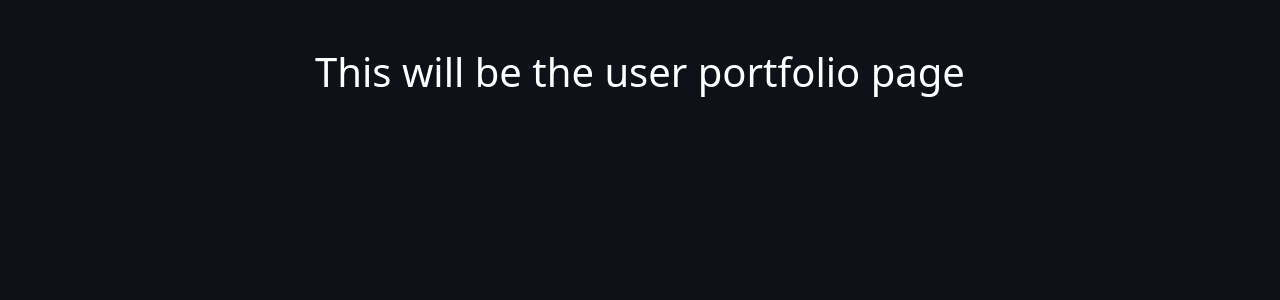
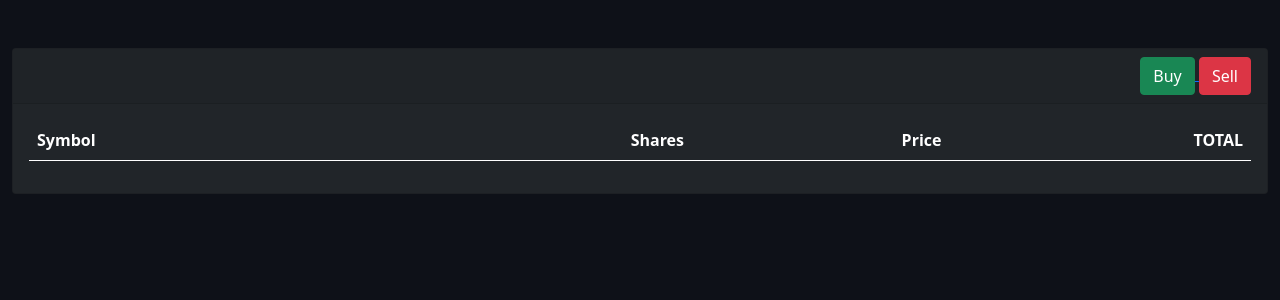
Before and after one commit to rmcharg/Trading-Platform-Sim, a Flask app: page /portfolio in a window 1280 px wide. Shown: the part 74-374 px from the top of the page. Run offline with Flask 3, Linux system fonts and the light colour scheme; a user stored in the database is signed in; lists and menus that the app fills with data are empty.

Commit message:
Added buy functionality to webapp storing the transaction and updating the users cash balance

```diff
--- a/flaskr/helpers.py
+++ b/flaskr/helpers.py
@@ -1,5 +1,10 @@
 from flask import redirect, session
 from functools import wraps
+import yfinance as yf
+import sqlite3
+
+DATABASE_NAME = 'flaskr/trade.db'
+
 
 # Decorator for routes so that is login is required
 def login_required(orig_func):
@@ -13,3 +18,67 @@
         return orig_func(*args, **kwargs)
 
     return decorated_function
+
+def get_user_cash(id):
+        """Get user cash from the database"""
+        conn = sqlite3.connect(DATABASE_NAME)
+        conn.row_factory = sqlite3.Row
+        cur = conn.cursor()
+        rows = cur.execute('SELECT cash FROM users WHERE id = ?',(session['user_id'],)).fetchall()
+        cash = rows[0]['cash']
+
+        return cash
+
+def update_user_cash(id, cash):
+        conn = sqlite3.connect(DATABASE_NAME)
+        cur = conn.cursor()
+        cur.execute("UPDATE users SET cash = ? WHERE id = ?", (cash, id))
+        conn.commit()
+
+def get_stock(symbol):
+    try:
+        ticker = yf.Ticker(symbol)
+    except:
+        return None
+
+    stock_data = ticker.history(period="1d", interval="1m")
+    current_price = stock_data.iloc[-1].Close
+    return {"price": current_price, "symbol": symbol}
+
+def get_user_portfolio(id):
+    conn = sqlite3.connect(DATABASE_NAME)
+    conn.row_factory = sqlite3.Row
+    cur = conn.cursor()
+    rows = cur.execute(
+        "SELECT symbol, SUM(shares) FROM transactions WHERE user_id = ? GROUP BY symbol"
+        , (id,)).fetchall()
+
+    stocks = []
+    portfolio_value = 0
+    for row in rows:
+        stock = get_stock(row['symbol'])
+
+        # Add number of shares of the stock and the value of the shares
+        stock['shares'] = row['SUM(shares)']
+        stock['total'] = round(stock['price'] * stock['shares'], 2)
+        stock['price'] = round(stock['price'], 2)
+
+        portfolio_value += stock['total']
+
+        stocks.append(stock)
+
+    cash = round(get_user_cash(id),2)
+    portfolio_value = round(portfolio_value, 2)
+
+    return {'stocks': stocks, 'cash': cash, 'value': portfolio_value}
+
+def add_transaction(id, symbol, shares, price, time, type):
+        conn = sqlite3.connect(DATABASE_NAME)
+        conn.row_factory = sqlite3.Row
+        cur = conn.cursor()
+
+        cur.execute(
+            "INSERT INTO transactions (user_id, symbol, shares, price, type, datetime) VALUES (?, ?, ?, ?, ?, ?)",
+            (id, symbol.upper(), shares, price,type,time))
+
+        conn.commit()
--- a/flaskr/templates/index.html
+++ b/flaskr/templates/index.html
@@ -42,7 +42,7 @@
 
 <script type="text/javascript">
     async function GetUpdates() {
-        let response = await fetch('/get_data');
+        let response = await fetch('/get_dashboard_data');
         let data = await response.json();
         let html = '';
         for (let id in data) {
--- a/flaskr/templates/portfolio.html
+++ b/flaskr/templates/portfolio.html
@@ -1,5 +1,51 @@
 {% extends "layout.html" %}
 
 {% block main %}
-<h1>This will be the user portfolio page</h1>
+<div class="card text-white bg-dark mb-3" >
+    <div class="card-header text-end" >
+        <a href="/buy">
+            <button class="btn btn-success" type="submit">Buy</button>
+        </a>
+        <a href="/sell">
+            <button class="btn btn-danger" type="submit">Sell</button>
+        </a>
+    </div>
+    <div class="card-body">
+        <table class="table table-striped table-dark" >
+            <thead>
+                <tr>
+                    <th class="text-start">Symbol</th>
+                    <th class="text-end">Shares</th>
+                    <th class="text-end">Price</th>
+                    <th class="text-end">TOTAL</th>
+                </tr>
+            </thead>
+           <tbody>
+            {% if portfolio %}
+                {% for stock in portfolio['stocks'] %}
+                <tr>
+                    <td class="text-start">{{ stock['symbol'] }}</td>
+                    <td class="text-end"> {{ stock['shares'] }}</td>
+                    <td class="text-end"> {{ stock['price']  }}</td>
+                    <td class="text-end"> {{ stock['total'] }}</td>
+                </tr>
+                {% endfor %}
+
+
+                </tbody>
+                <tfoot>
+                    <tr>
+                        <td class="border-0 fw-bold text-end" colspan="3">Cash</td>
+                        <td class="border-0 text-end"> {{ portfolio['cash'] }}</td>
+                    </tr>
+                    <tr>
+                        <td class="border-0 fw-bold text-end" colspan="3">TOTAL</td>
+                        <td class="border-0 w-bold text-end"> {{ portfolio['value'] }}</td>
+                    </tr>
+                </tfoot>
+            {% endif %}
+        </table>
+    </div>
+  </div>
+
 {% endblock %}
```
Also changed, not shown: flaskr/templates/buy.html (added, +15 -0 lines), flaskr/templates/sell.html (added, +15 -0 lines), flaskr/views.py (+70 -5 lines), flaskr/trade.db.
